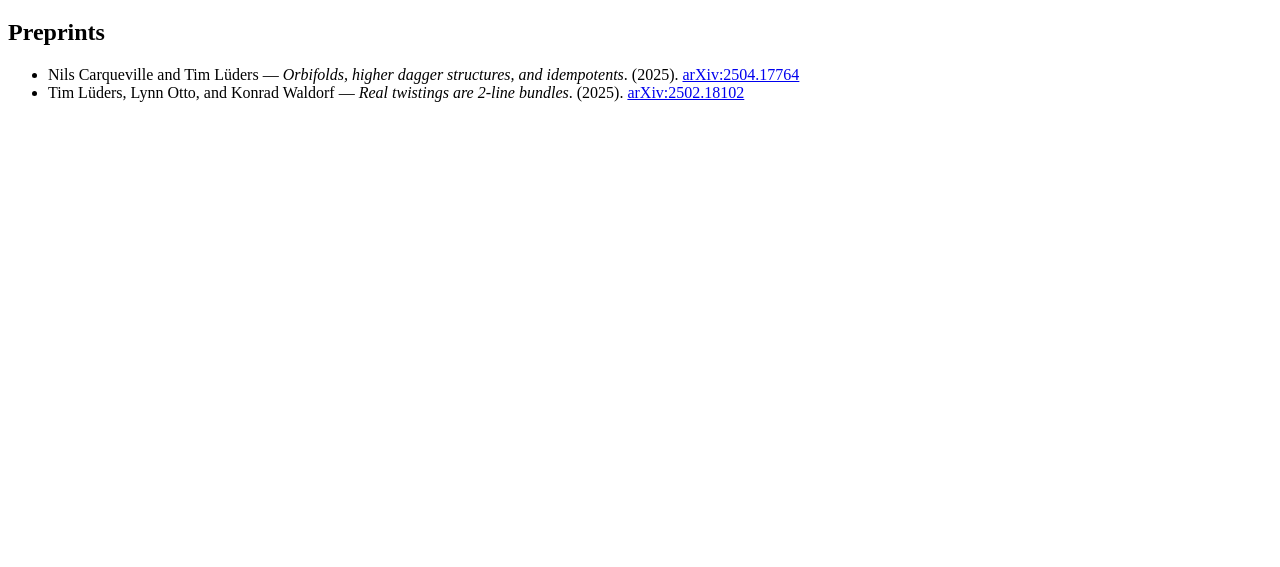
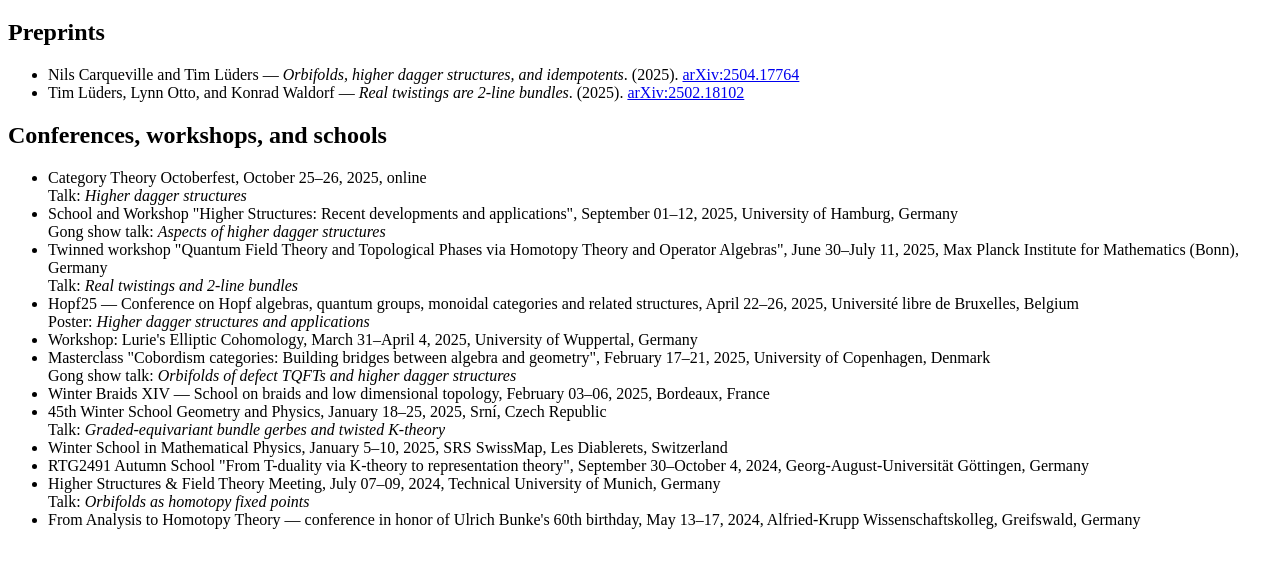
Before and after one commit to TimLueders01/TimLueders, a plain HTML site: page index.html in a window 1280 px wide. Shown: the part 61-628 px from the top of the page. Drawn offline with Linux system fonts and the light colour scheme.

Commit message:
Add conferences section with event details
Added a section for conferences, workshops, and schools with details about upcoming events.

```diff
--- a/index.html
+++ b/index.html
@@ -24,4 +24,53 @@
     </li>
   </ul>
 </section>
+  <!-- Conferences, workshops, and schools -->
+    <section id="conferences">
+      <h2>Conferences, workshops, and schools</h2>
+      <ul>
+        <li>
+          Category Theory Octoberfest, October 25–26, 2025, online<br />
+          Talk: <em>Higher dagger structures</em>
+        </li>
+        <li>
+          School and Workshop "Higher Structures: Recent developments and applications", September 01–12, 2025, University of Hamburg, Germany<br />
+          Gong show talk: <em>Aspects of higher dagger structures</em>
+        </li>
+        <li>
+          Twinned workshop "Quantum Field Theory and Topological Phases via Homotopy Theory and Operator Algebras", June 30–July 11, 2025, Max Planck Institute for Mathematics (Bonn), Germany<br />
+          Talk: <em>Real twistings and 2-line bundles</em>
+        </li>
+        <li>
+          Hopf25 — Conference on Hopf algebras, quantum groups, monoidal categories and related structures, April 22–26, 2025, Université libre de Bruxelles, Belgium<br />
+          Poster: <em>Higher dagger structures and applications</em>
+        </li>
+        <li>
+          Workshop: Lurie's Elliptic Cohomology, March 31–April 4, 2025, University of Wuppertal, Germany
+        </li>
+        <li>
+          Masterclass "Cobordism categories: Building bridges between algebra and geometry", February 17–21, 2025, University of Copenhagen, Denmark<br />
+          Gong show talk: <em>Orbifolds of defect TQFTs and higher dagger structures</em>
+        </li>
+        <li>
+          Winter Braids XIV — School on braids and low dimensional topology, February 03–06, 2025, Bordeaux, France
+        </li>
+        <li>
+          45th Winter School Geometry and Physics, January 18–25, 2025, Srní, Czech Republic<br />
+          Talk: <em>Graded-equivariant bundle gerbes and twisted K-theory</em>
+        </li>
+        <li>
+          Winter School in Mathematical Physics, January 5–10, 2025, SRS SwissMap, Les Diablerets, Switzerland
+        </li>
+        <li>
+          RTG2491 Autumn School "From T-duality via K-theory to representation theory", September 30–October 4, 2024, Georg-August-Universität Göttingen, Germany
+        </li>
+        <li>
+          Higher Structures &amp; Field Theory Meeting, July 07–09, 2024, Technical University of Munich, Germany<br />
+          Talk: <em>Orbifolds as homotopy fixed points</em>
+        </li>
+        <li>
+          From Analysis to Homotopy Theory — conference in honor of Ulrich Bunke's 60th birthday, May 13–17, 2024, Alfried-Krupp Wissenschaftskolleg, Greifswald, Germany
+        </li>
+      </ul>
+    </section>
 </html>
```
